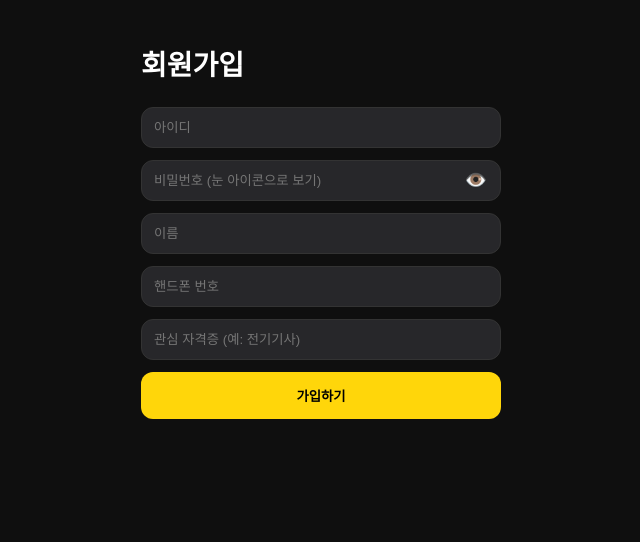
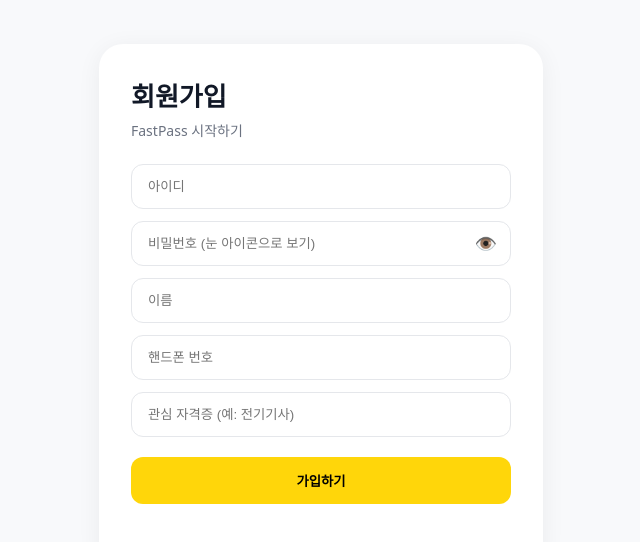
Before and after one commit to parkhy5454/FastPass, a Next.js app: page /signup in a window 1280 px wide. Shown: the top 542 px of the page, without its empty margins (319-959 px from the left). Built offline with nearby package versions, Linux system fonts and the light colour scheme.

Commit message:
Add files via upload

```diff
--- a/app/(auth)/signup/page.tsx
+++ b/app/(auth)/signup/page.tsx
@@ -1,29 +1,34 @@
 
 'use client'
 import { useState } from 'react'
-import PasswordInput from '@/components/PasswordInput'
 export default function SignupPage(){
   const [form, setForm] = useState({loginId:'', password:'', name:'', phone:'', interests:''})
+  const [show, setShow] = useState(false)
   const [msg, setMsg] = useState('')
   function update(k:string,v:string){ setForm(s=>({...s, [k]:v})) }
   async function onSubmit(e:any){
     e.preventDefault()
-    const res = await fetch('/api/auth/signup', {method:'POST', headers:{'Content-Type':'application/json'}, body:JSON.stringify({...form, interests: form.interests.split(',')})})
+    const res = await fetch('/api/auth/signup', {method:'POST', headers:{'Content-Type':'application/json'}, body:JSON.stringify({...form, interests: form.interests.split(',').map((s:string)=>s.trim()).filter(Boolean)})})
     const data = await res.json()
-    if(res.ok){ setMsg('회원가입 성공!'); location.href='/login' } else setMsg(data.error||'실패')
+    if(res.ok){ setMsg('회원가입 성공! 로그인으로 이동'); setTimeout(()=>location.href='/login', 800) } else setMsg(data.error||'실패')
   }
+  const inputStyle = {padding:'14px 16px', borderRadius:'12px', border:'1px solid #E5E7EB', background:'white', color:'#111827', outline:'none', width:'100%', boxSizing:'border-box' as any}
   return (
-    <main style={{minHeight:'100vh', background:'#0F0F0F', color:'white', padding:'24px'}}>
-      <div style={{maxWidth:'360px', margin:'0 auto'}}>
-        <h1 style={{fontSize:'28px', fontWeight:800}}>회원가입</h1>
+    <main style={{minHeight:'100vh', background:'#F8F9FB', padding:'24px'}}>
+      <div style={{maxWidth:'380px', margin:'20px auto 0', background:'white', borderRadius:'24px', padding:'32px', boxShadow:'0 4px 24px rgba(0,0,0,0.06)'}}>
+        <h1 style={{fontSize:'26px', fontWeight:800, color:'#111827', margin:0}}>회원가입</h1>
+        <p style={{color:'#6B7280', fontSize:'14px', marginTop:'6px'}}>FastPass 시작하기</p>
         <form onSubmit={onSubmit} style={{marginTop:'24px', display:'grid', gap:'12px'}}>
-          <input value={form.loginId} onChange={e=>update('loginId', e.target.value)} placeholder="아이디" style={{padding:'12px', borderRadius:'12px', border:'1px solid #333', background:'#27272a', color:'white'}} />
-          <PasswordInput value={form.password} onChange={(e:any)=>update('password', e.target.value)} placeholder="비밀번호 (눈 아이콘으로 보기)" name="password" />
-          <input value={form.name} onChange={e=>update('name', e.target.value)} placeholder="이름" style={{padding:'12px', borderRadius:'12px', border:'1px solid #333', background:'#27272a', color:'white'}} />
-          <input value={form.phone} onChange={e=>update('phone', e.target.value)} placeholder="핸드폰 번호" style={{padding:'12px', borderRadius:'12px', border:'1px solid #333', background:'#27272a', color:'white'}} />
-          <input value={form.interests} onChange={e=>update('interests', e.target.value)} placeholder="관심 자격증 (예: 전기기사)" style={{padding:'12px', borderRadius:'12px', border:'1px solid #333', background:'#27272a', color:'white'}} />
-          <button type="submit" style={{background:'#FFD60A', color:'black', padding:'14px', borderRadius:'12px', fontWeight:800, border:'none'}}>가입하기</button>
-          <div style={{color:'#a1a1aa', fontSize:'13px'}}>{msg}</div>
+          <input value={form.loginId} onChange={e=>update('loginId', e.target.value)} placeholder="아이디" style={inputStyle} />
+          <div style={{position:'relative', display:'flex'}}>
+            <input type={show?'text':'password'} value={form.password} onChange={e=>update('password', e.target.value)} placeholder="비밀번호 (눈 아이콘으로 보기)" style={{...inputStyle, paddingRight:'44px'}} />
+            <button type="button" onClick={()=>setShow(!show)} style={{position:'absolute', right:'8px', top:'50%', transform:'translateY(-50%)', background:'none', border:'none', cursor:'pointer', fontSize:'18px'}}>{show?'🙈':'👁️'}</button>
+          </div>
+          <input value={form.name} onChange={e=>update('name', e.target.value)} placeholder="이름" style={inputStyle} />
+          <input value={form.phone} onChange={e=>update('phone', e.target.value)} placeholder="핸드폰 번호" style={inputStyle} />
+          <input value={form.interests} onChange={e=>update('interests', e.target.value)} placeholder="관심 자격증 (예: 전기기사)" style={inputStyle} />
+          <button type="submit" style={{background:'#FFD60A', color:'black', padding:'14px', borderRadius:'12px', fontWeight:800, border:'none', cursor:'pointer', marginTop:'8px'}}>가입하기</button>
+          <div style={{fontSize:'13px', minHeight:'18px', color: msg.includes('성공') ? '#10B981' : '#EF4444'}}>{msg}</div>
         </form>
       </div>
     </main>
--- a/app/layout.tsx
+++ b/app/layout.tsx
@@ -2,7 +2,8 @@
 export default function RootLayout({ children }: { children: React.ReactNode }) {
   return (
     <html lang="ko">
-      <body style={{margin:0, fontFamily:'system-ui, sans-serif', background:'#0F0F0F'}}>{children}</body>
+      <head><meta name="viewport" content="width=device-width, initial-scale=1" /></head>
+      <body style={{margin:0, fontFamily:'Pretendard, system-ui, sans-serif', background:'#F8F9FB', color:'#111827'}}>{children}</body>
     </html>
   )
 }
```
Also changed, not shown: app/(auth)/login/page.tsx (+14 -10 lines), app/page.tsx (+10 -7 lines).
